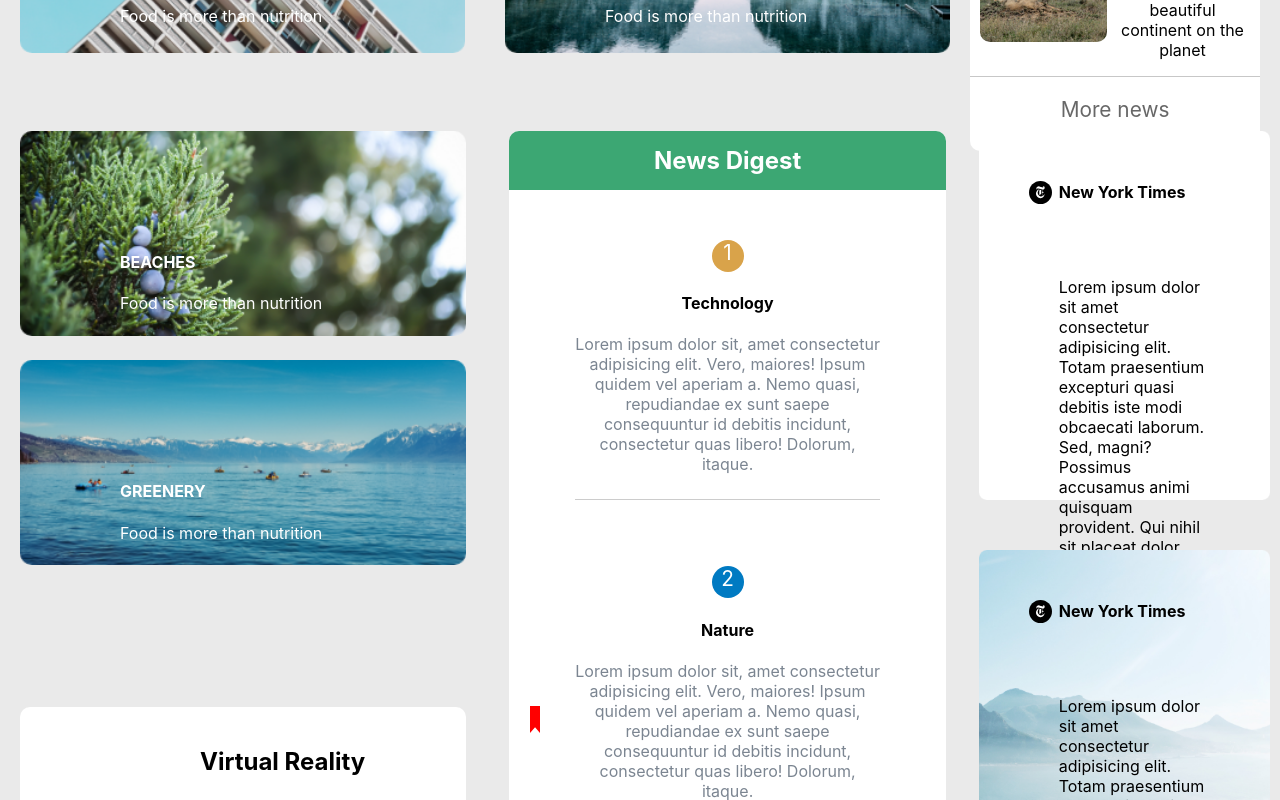
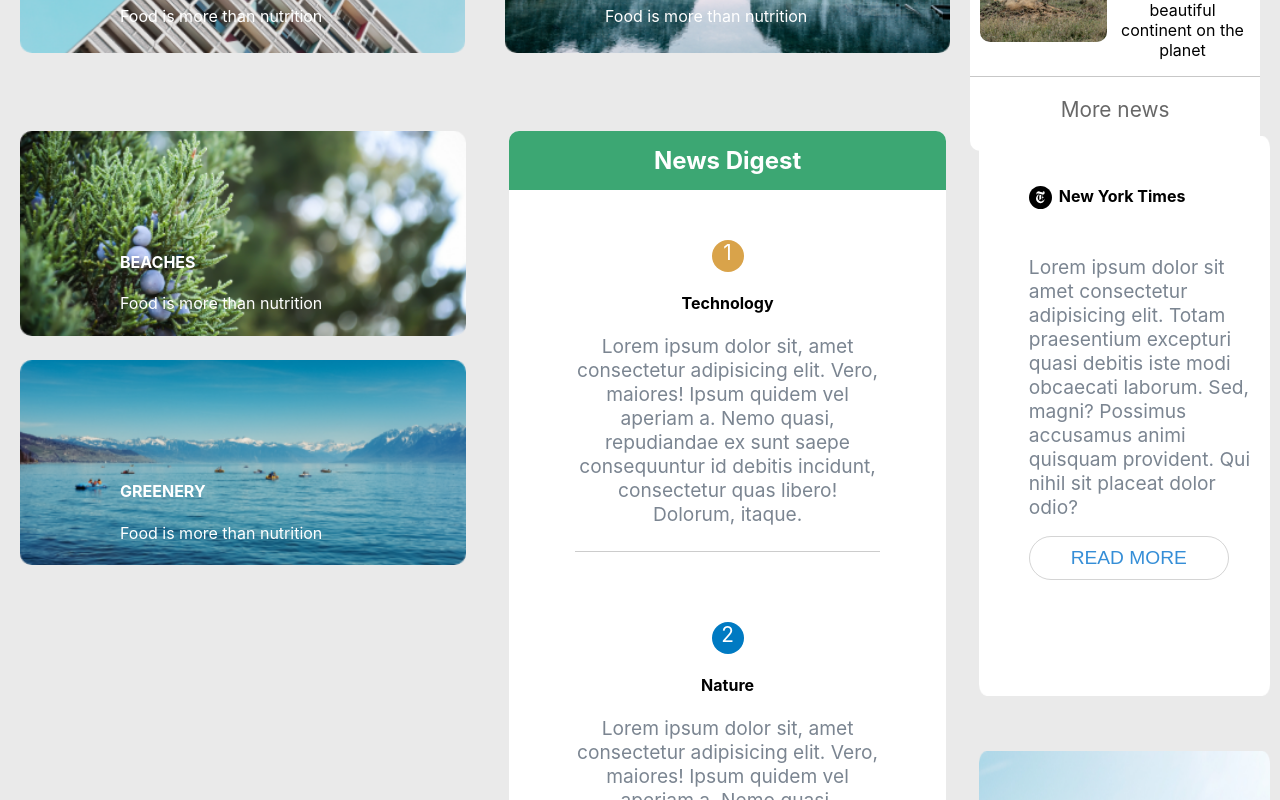
Before and after one commit to rts-cmk-wu04/react-komponenter-silv2107, a React (Create React App) app: page / in a window 1280 px wide. Shown: the part 2480-3280 px from the top of the page. Built offline with nearby package versions, Linux system fonts and the light colour scheme.

Commit message:
update styling

```diff
--- a/public/data2.json
+++ b/public/data2.json
@@ -191,12 +191,15 @@
     ],
     "readMore":[
         {
-            "theBackgroundImage":"images/backgroundWhite.png"
+            "theBackgroundImage":"images/backgroundWhite.png",
+            "theColor":"#358ED7"
 
 
         },
         {
-            "theBackgroundImage":"images/backgroundImage.png"
+            "theBackgroundImage":"images/backgroundImage.png",
+            "theColor":"black"
+
 
         }
     ]
--- a/src/App.js
+++ b/src/App.js
@@ -109,7 +109,7 @@ function App() {
 
             <article className="thirdPage__readMore">
                 { components.readMore && components.readMore.map(content => {
-                        return <ReadMore key={content.theBackgroundImage} theBackgroundImage={content.theBackgroundImage}/>
+                        return <ReadMore key={content.theBackgroundImage} theBackgroundImage={content.theBackgroundImage} theColor={content.theColor}/>
                     })}
             </article>
         </section>
--- a/src/components/newsContent.css
+++ b/src/components/newsContent.css
@@ -3,6 +3,7 @@
     flex-direction: column;
     align-items: center;
     margin-top: 50px;
+    font-size: 1em;
 }
 .newsContent__number{
     margin: 0;
@@ -16,6 +17,7 @@
 
 .newsContent__description{
     margin-top: 0;
+    font-size: 1.2em;
     width: 70%;
     color: #7B8591;
     border-bottom: solid 1px rgba(128, 128, 128, 0.404);
--- a/src/components/readMore.css
+++ b/src/components/readMore.css
@@ -1,5 +1,6 @@
 .readContainer{
     position: relative;
+    margin-top: 5px;
     margin-bottom: 50px;
     display: flex;
     flex-direction: column;
@@ -8,6 +9,7 @@
 
 .readContainer__background{
     position: relative;
+    height: 35em;
 }
 
 .readContainer__logo{
@@ -17,20 +19,29 @@
 }
 
 .readContainer__title{
+    margin: 0;
     position: absolute;
-    top: 30px;
+    top: 50px;
     left: 80px;
 }
 
 .readContainer__description{
-    width: 50%;
+    font-size: 1.2em;
+    color: #7B8591;
+    width: 80%;
     position: absolute;
-    top: 130px;
-    left: 80px;
+    top: 100px;
+    left: 50px;
 }
 
 .readContainer__button{
+    background-color: #ffffff00;
+    border: .2px rgba(128, 128, 128, 0.342) solid;
+    font-size: 1.2em;
+    width: 200px;
+    padding: 10px 25px;
+    border-radius: 30px;
     position: absolute;
-    top: 500px;
-    left: 80px;
+    top: 400px;
+    left: 50px;
 }
--- a/src/components/readMore.js
+++ b/src/components/readMore.js
@@ -1,14 +1,14 @@
 import React from "react";
 import "./readMore.css";
 
-function ReadMore({theBackgroundImage}){
+function ReadMore({theBackgroundImage,theColor}){
     return (
         <article className="readContainer">
             <img className="readContainer__background" src={theBackgroundImage} alt="background"/>
             <img className="readContainer__logo" src="./icon/logo.svg" alt="New york times"/>
             <h4 className="readContainer__title">New York Times</h4>
             <p className="readContainer__description">Lorem ipsum dolor sit amet consectetur adipisicing elit. Totam praesentium excepturi quasi debitis iste modi obcaecati laborum. Sed, magni? Possimus accusamus animi quisquam provident. Qui nihil sit placeat dolor odio?</p>
-            <button className="readContainer__button">READ MORE</button>
+            <button style={{color:`${theColor}`}}className="readContainer__button">READ MORE</button>
         </article>
         )
 }
```
Also changed, not shown: 1 other file (tests, documents, lock files or other folders).
